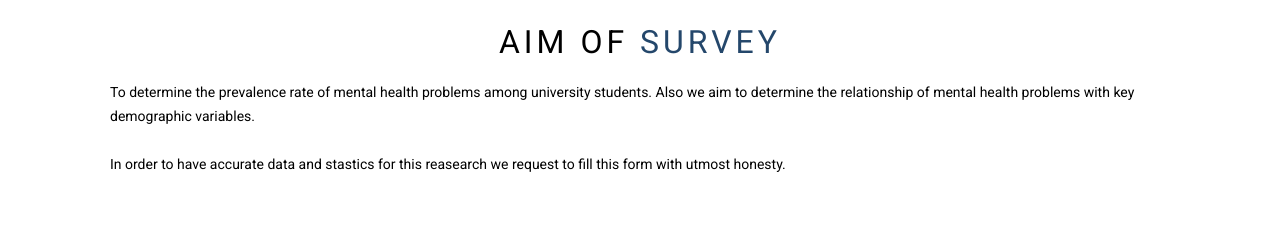
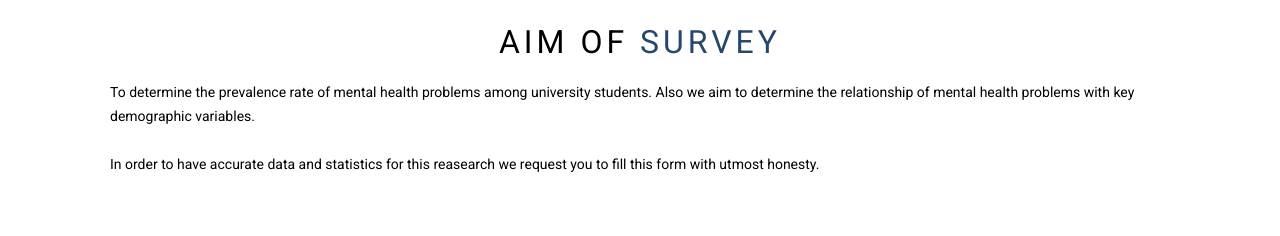
Before and after one commit to sonam-bit/Mental-Health-survey, a plain HTML site: page index.html in a window 1280 px wide. Shown: the part 1176-1412 px from the top of the page. Drawn offline with nearby package versions, Linux system fonts and the light colour scheme; a web font is replaced by a local one.

Commit message:
Update index.html

```diff
--- a/index.html
+++ b/index.html
@@ -64,7 +64,7 @@
      <br>
      <br>
 
-     In order to have accurate data and stastics for this reasearch we request to fill this form with utmost honesty.
+     In order to have accurate data and statistics for this reasearch we request you to fill this form with utmost honesty.
 
     </p>
   </div>
```
